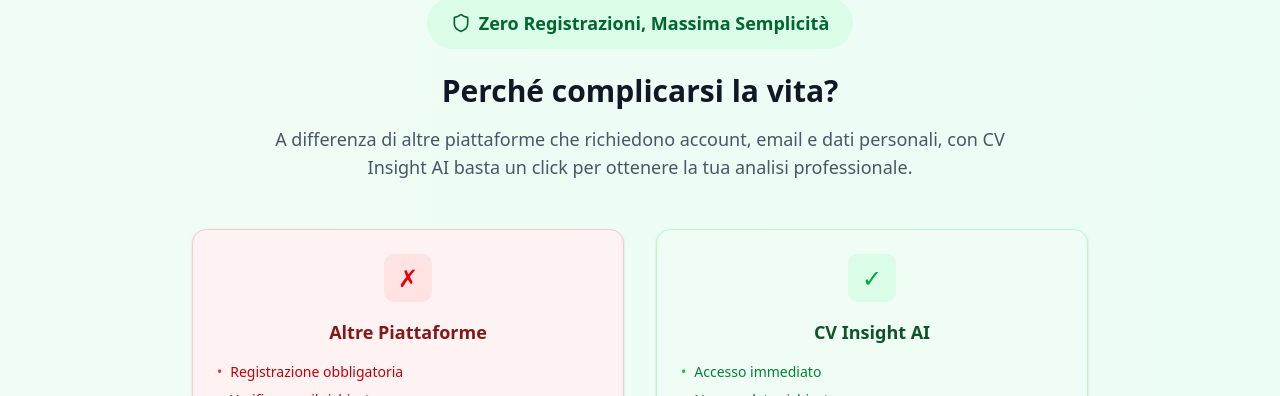
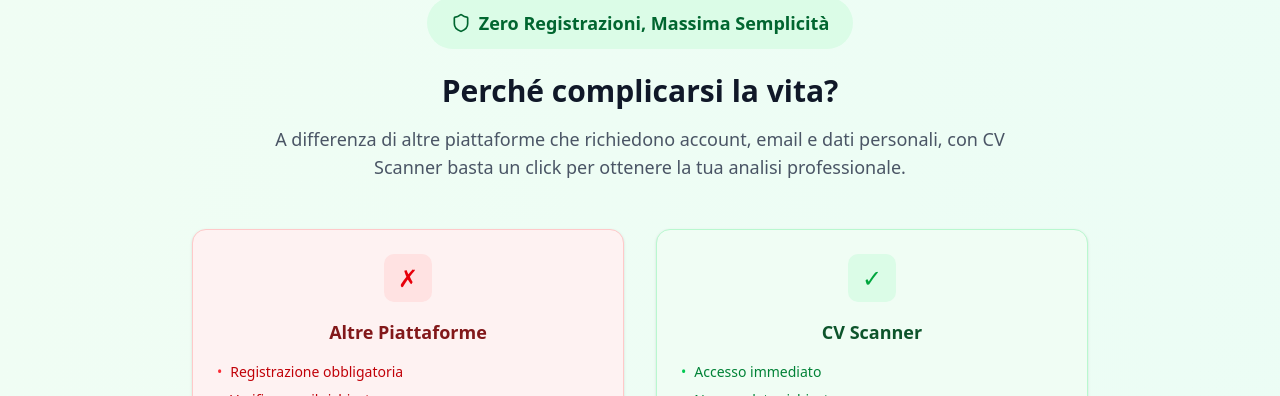
Before and after one commit to LordNik10/cv-scanner, a Next.js app: page / in a window 1280 px wide. Shown: the part 1677-2073 px from the top of the page. Built offline with nearby package versions, Linux system fonts and the light colour scheme.

Commit message:
fix: replace name

```diff
--- a/app/analisi/page.tsx
+++ b/app/analisi/page.tsx
@@ -419,8 +419,8 @@
                 Soddisfatto dell'analisi?
               </h3>
               <p className="text-blue-100 mb-6 max-w-2xl mx-auto">
-                Condividi CV Insight AI con i tuoi colleghi e aiutali a scoprire
-                il valore del loro profilo professionale
+                Condividi CV Scanner con i tuoi colleghi e aiutali a scoprire il
+                valore del loro profilo professionale
               </p>
               <div className="flex flex-col sm:flex-row gap-4 justify-center">
                 <Button variant="secondary" size="lg">
--- a/app/page.tsx
+++ b/app/page.tsx
@@ -14,7 +14,7 @@
             </div>
             <div>
               <h1 className="text-2xl font-bold bg-gradient-to-r from-blue-600 to-indigo-600 bg-clip-text text-transparent">
-                CV Insight AI
+                CV Scanner
               </h1>
               <p className="text-sm text-gray-600">
                 Analisi intelligente del tuo curriculum
@@ -129,8 +129,8 @@
               </h3>
               <p className="text-lg text-gray-600 max-w-3xl mx-auto">
                 A differenza di altre piattaforme che richiedono account, email
-                e dati personali, con CV Insight AI basta un click per ottenere
-                la tua analisi professionale.
+                e dati personali, con CV Scanner basta un click per ottenere la
+                tua analisi professionale.
               </p>
             </div>
 
@@ -165,14 +165,14 @@
                 </div>
               </Card>
 
-              {/* CV Insight AI */}
+              {/* CV Scanner */}
               <Card className="p-6 bg-green-50 border-green-200">
                 <div className="text-center">
                   <div className="w-12 h-12 bg-green-100 rounded-lg flex items-center justify-center mx-auto mb-4">
                     <span className="text-green-600 text-2xl">✓</span>
                   </div>
                   <h4 className="text-lg font-semibold text-green-900 mb-4">
-                    CV Insight AI
+                    CV Scanner
                   </h4>
                   <div className="space-y-2 text-sm text-green-700">
                     <div className="flex items-center gap-2">
@@ -239,7 +239,7 @@
               <div className="p-2 bg-gradient-to-r from-blue-600 to-indigo-600 rounded-xl">
                 <Brain className="h-6 w-6 text-white" />
               </div>
-              <span className="text-xl font-bold">CV Insight AI</span>
+              <span className="text-xl font-bold">CV Scanner</span>
             </div>
             <p className="text-gray-400 mb-8">
               Powered by advanced AI algorithms and real-time market data
```
